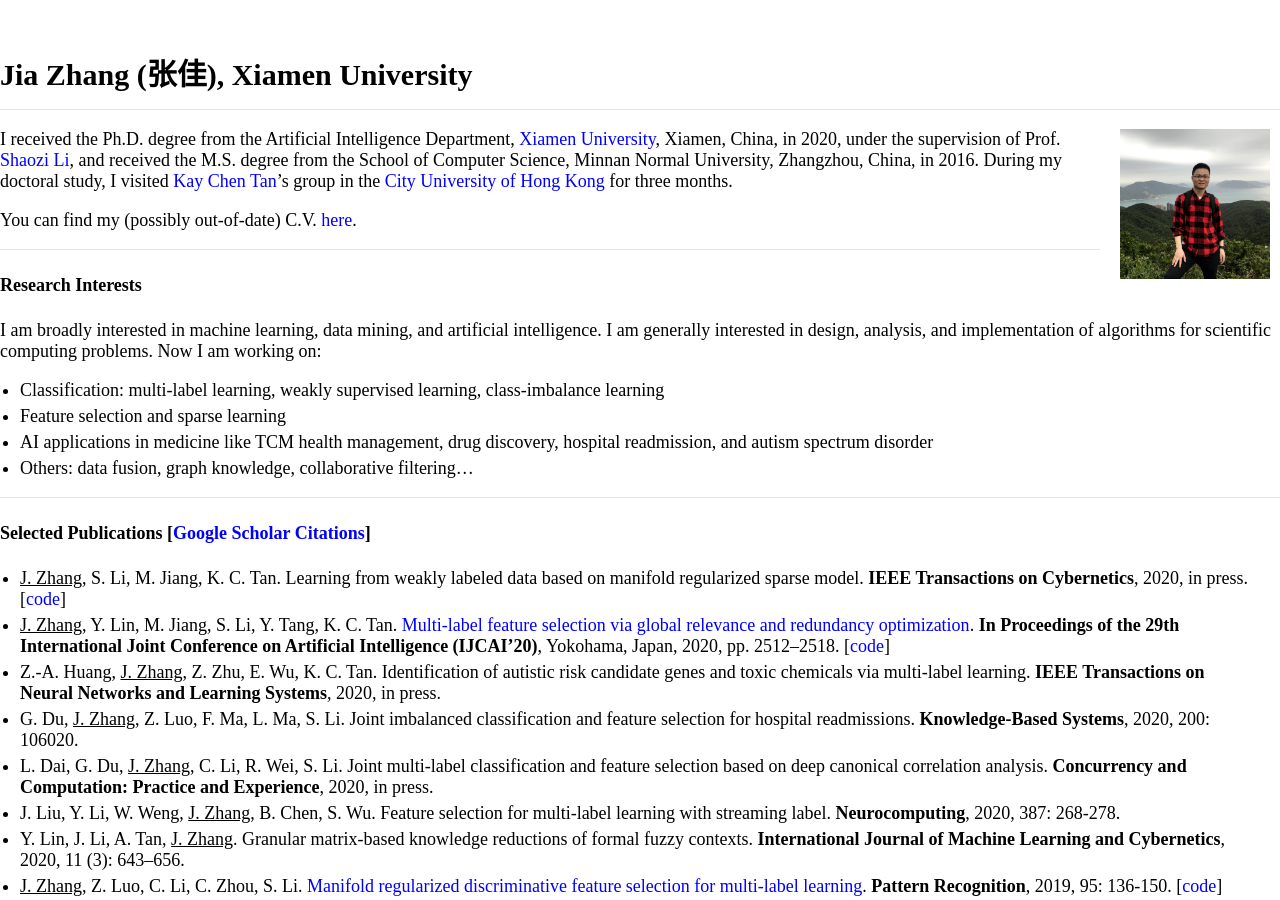
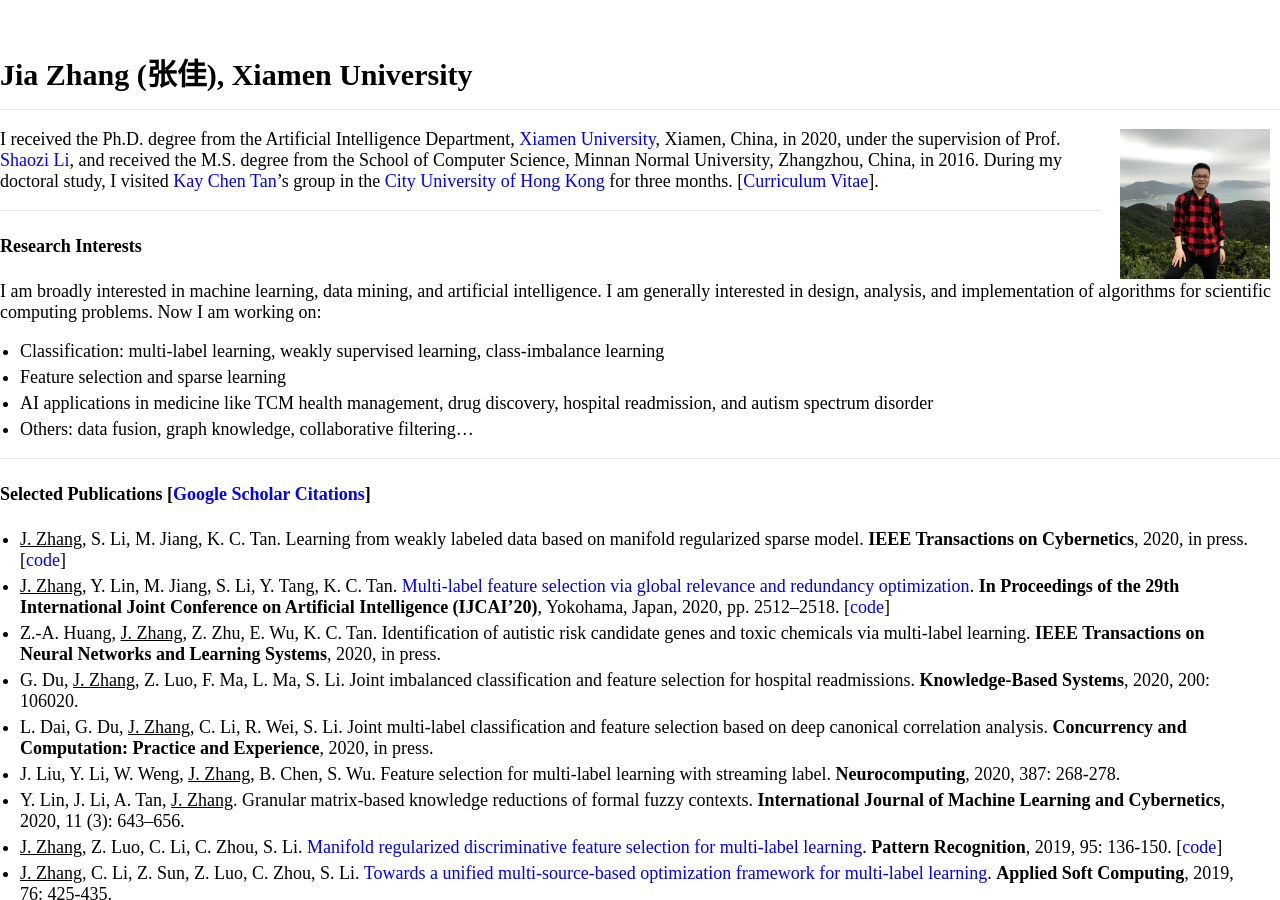
Before and after one commit to jiazhang-ml/jiazhang-ml.github.io, a Jekyll site: the page built from index.md, in a window 1280 px wide and 900 px high. Built offline with Jekyll 4.4.1, drawn with Linux system fonts in a browser that asks for light colours.

Commit message:
Update index.md

```diff
--- a/index.md
+++ b/index.md
@@ -5,9 +5,7 @@ layout: default
 
 <img class="profile-picture" src="1.jpg">
 
-I received the Ph.D. degree from the Artificial Intelligence Department, [Xiamen University](https://www.xmu.edu.cn/), Xiamen, China, in 2020, under the supervision of Prof. [Shaozi Li](https://imt.xmu.edu.cn/szdw/js.htm), and received the M.S. degree from the School of Computer Science, Minnan Normal University, Zhangzhou, China, in 2016. During my doctoral study, I visited [Kay Chen Tan](http://www.cityu.edu.hk/stfprofile/kaytan.htm)'s group in the [City University of Hong Kong](https://www.cityu.edu.hk/) for three months.
-
-You can find my (possibly out-of-date) C.V. [here](resume.pdf).
+I received the Ph.D. degree from the Artificial Intelligence Department, [Xiamen University](https://www.xmu.edu.cn/), Xiamen, China, in 2020, under the supervision of Prof. [Shaozi Li](https://imt.xmu.edu.cn/szdw/js.htm), and received the M.S. degree from the School of Computer Science, Minnan Normal University, Zhangzhou, China, in 2016. During my doctoral study, I visited [Kay Chen Tan](http://www.cityu.edu.hk/stfprofile/kaytan.htm)'s group in the [City University of Hong Kong](https://www.cityu.edu.hk/) for three months. [[Curriculum Vitae](resume.pdf)].
 
 ---
 
```
